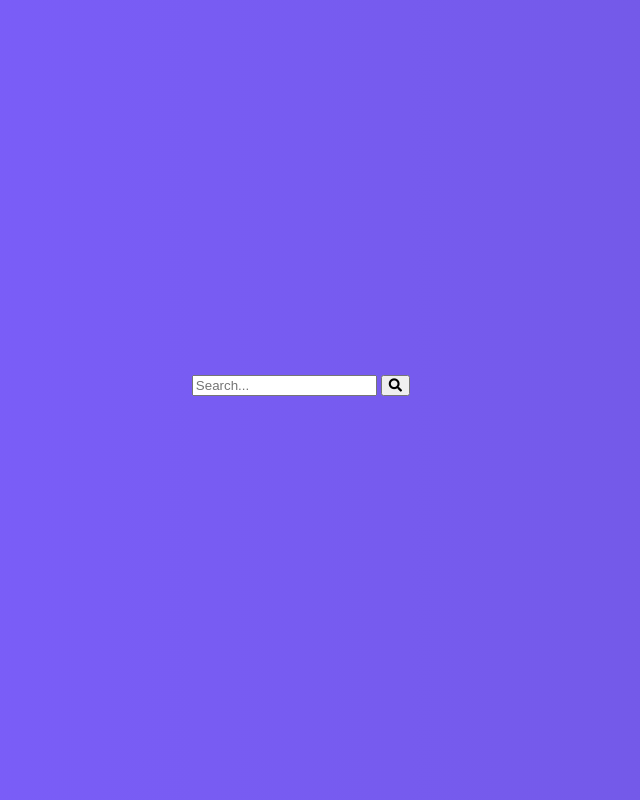
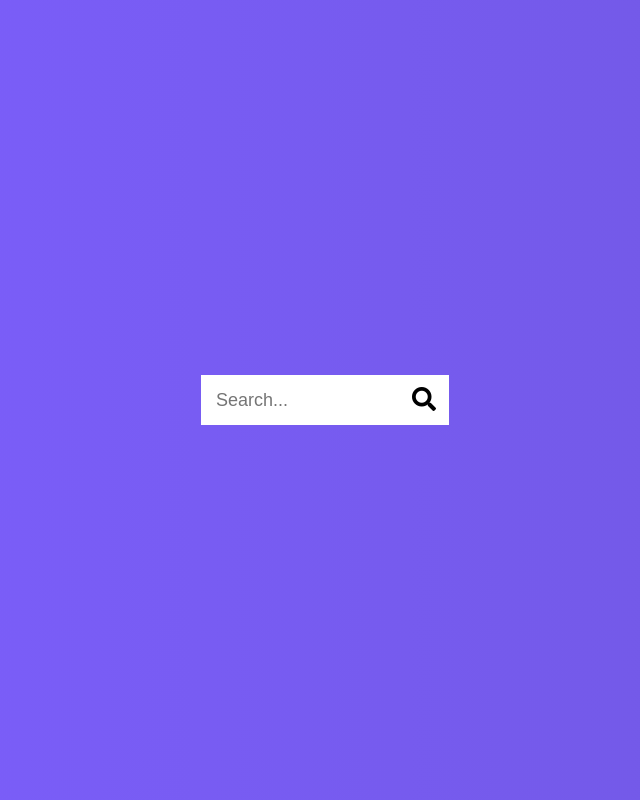
Before and after one commit to luiscabezasdev/test, a plain HTML site: page Hidden-Search-Widget/index.html in a window 1280 px wide. Shown: the whole page, without its empty margins (339-979 px from the left). Drawn offline with Linux system fonts and the light colour scheme.

Commit message:
changes in CSS

```diff
--- a/Hidden-Search-Widget/index.html
+++ b/Hidden-Search-Widget/index.html
@@ -8,7 +8,7 @@
   <title>Hidden Search</title>
 </head>
 <body>
-  <div class="search">
+  <div class="search active">
     <input type="text" class="input" placeholder="Search...">
     <button class="btn">
       <i class="fas fa-search"></i>
--- a/Hidden-Search-Widget/style.css
+++ b/Hidden-Search-Widget/style.css
@@ -17,3 +17,39 @@ body {
   position: relative;
   height: 50px;
 }
+
+.search .input {
+  background-color: #fff;
+  border: 0;
+  font-size: 18px;
+  padding: 15px;
+  height: 50px;
+  width: 50px;
+  transform: width 0.3s ease;
+}
+
+.btn {
+  background-color: #fff;
+  border: 0;
+  cursor: pointer;
+  font-size: 24px;
+  position: absolute;
+  top: 0;
+  left: 0;
+  height: 50px;
+  width: 50px;
+  transition: transform 0.3s ease;
+}
+
+.btn:focus,
+.input:focus {
+  outline: none;
+}
+
+.search.active .input {
+  width: 200px;
+}
+
+.search.active .btn {
+  transform: translateX(198px);
+}
```
